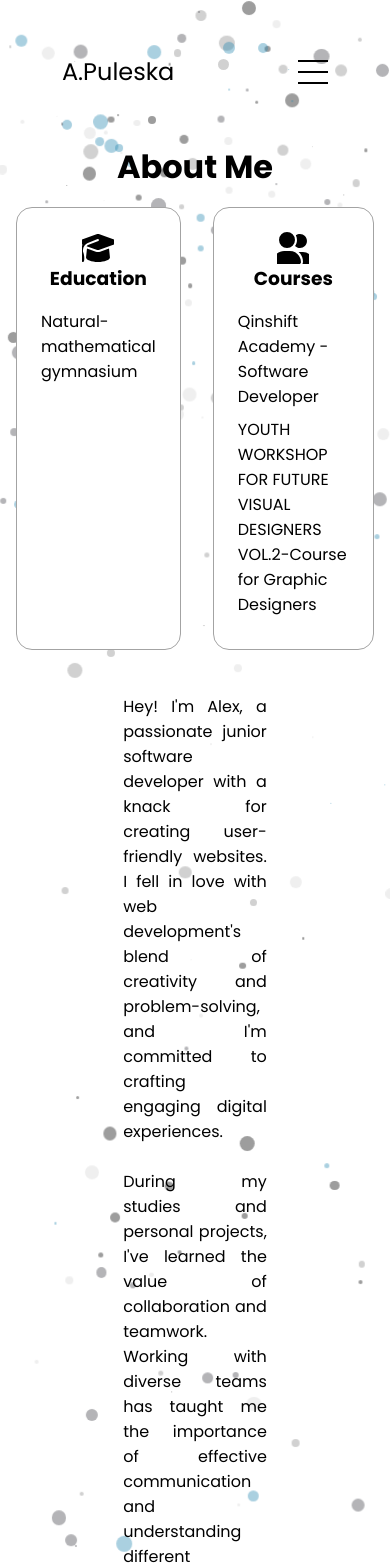
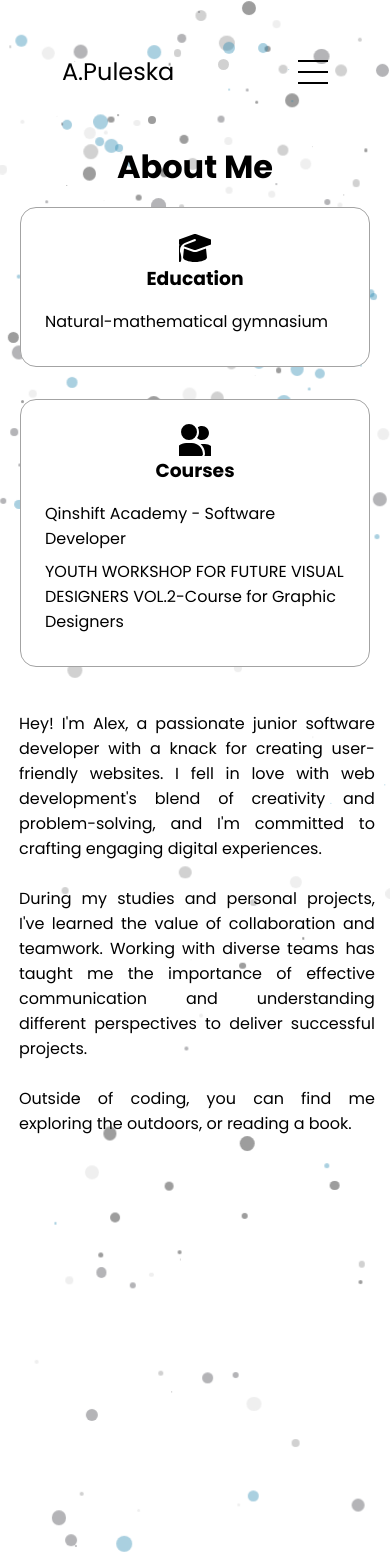
Before and after one commit to alek08pule/alek_portfolio, a React (Create React App) app: page /About in a window 390 px wide. Shown: the top 1568 px of the page. Built offline with nearby package versions, Linux system fonts and the light colour scheme.

Commit message:
SCSS changes

```diff
--- a/src/index.css
+++ b/src/index.css
@@ -30,7 +30,7 @@ body{
 .bodyAnimation{
   position: relative;
   z-index:-2;
-  min-height: fit-content;
+  max-height: fit-content;
 }
 .ball {
   position: absolute;
@@ -249,6 +249,7 @@ section {
 
 #about {
   position: relative;
+  width: 100%;
 }
 
 
@@ -306,8 +307,10 @@ align-items: center;
 }
 .experience-details-container {
   display: flex;
-flex-direction: column;
+  width: 100%;
+  flex-direction: column;
   justify-content: center;
+  align-content: center;
 
 
 }
@@ -323,6 +326,7 @@ flex-direction: column;
 }
 #project {
   position: relative;
+  width: 100%;
 }
 .project-containers {
   display: flex;
@@ -336,9 +340,12 @@ flex-direction: column;
 }
 .project-details{
   display: flex;
+  flex-grow: 1;
   flex-direction: column;
   width: 360px;
+  max-width: 360px;
   height: 420px;
+  max-height: 420px;
   position: relative;
   border-color: rgb(163,163,163);
   background: rgb(250,250,250);
--- a/src/mediaqueries.css
+++ b/src/mediaqueries.css
@@ -68,6 +68,17 @@
     .contact-info-upper-container
    {
        flex-wrap: wrap;
+    }
+    .about-details-container
+    {
+        display:flex;
+        flex-direction: column;
+        justify-content: centar;
+        align-content: center;
+    }
+    .text-container
+    {
+        padding: 0 1% 0 2%;
     }
     .contact-info-container {
         margin: 0;
```
